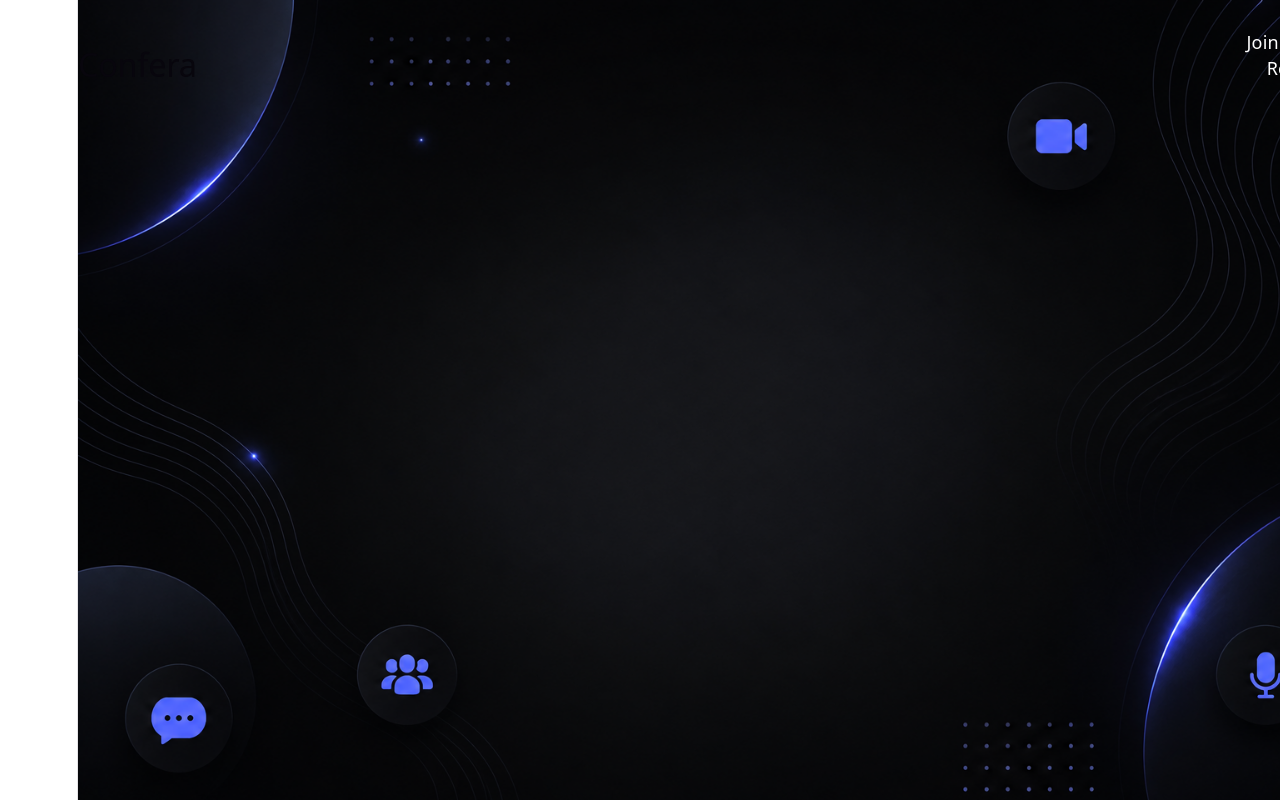
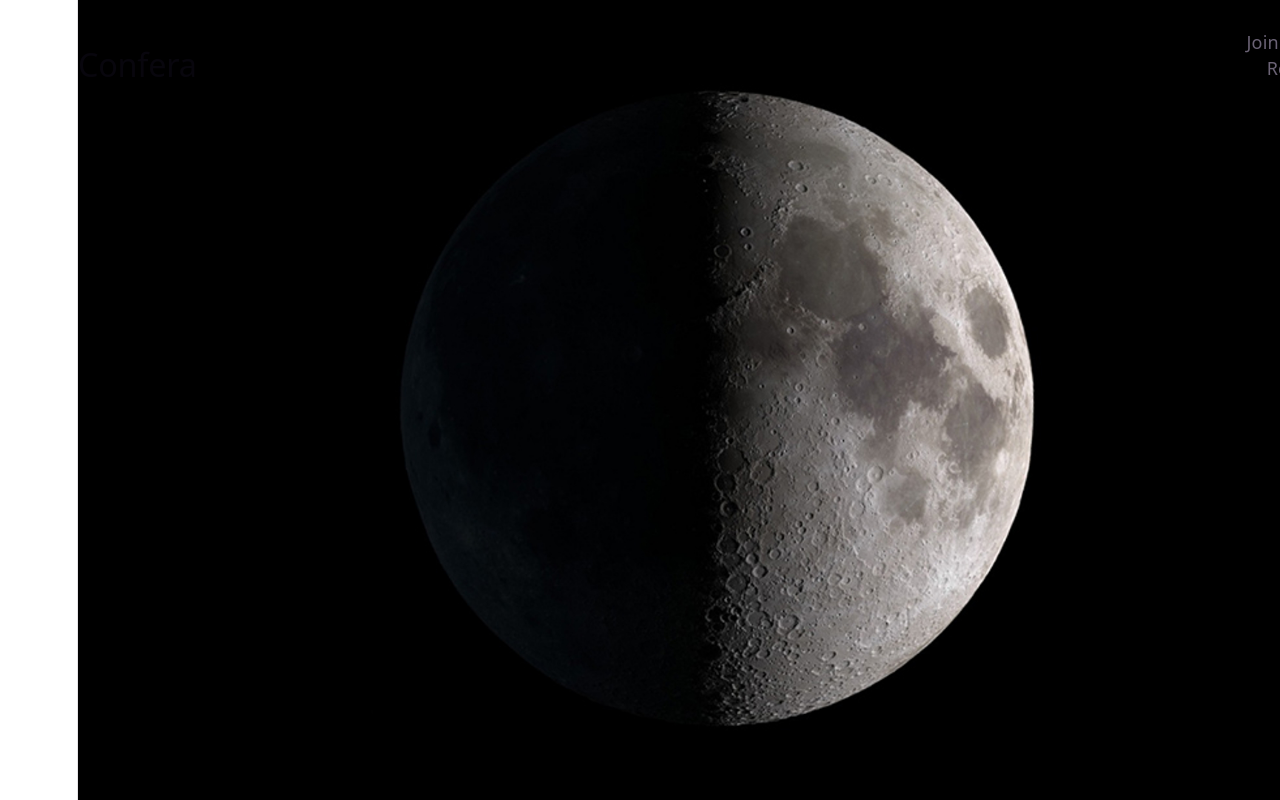
Before and after one commit to Sanasaifi786/Confera, a React app in the folder frontend/: page / in a window 1280 px wide. Shown: the top 800 px of the page. Built offline with nearby package versions, Linux system fonts and the light colour scheme; the HTML template or start-up script is replaced by a standard one.

Commit message:
Refactor code structure for improved readability and maintainability

```diff
--- a/frontend/src/App.css
+++ b/frontend/src/App.css
@@ -3,13 +3,14 @@
   padding:0;
   box-sizing: border-box;
 }
-.landingPageContainer{
+.landingPageContainer {
   width: 100vw;
   height: 100vh;
-  background: url(/public/backgroundLogo.png);
+  background-image: url("/image.png");
+  background-position: center;
   background-repeat: no-repeat;
   background-size: cover;
-  color: white;
+  overflow: hidden;
 }
 .landingPageContainer nav{
   padding-inline: 1.2 rem;
```
Also changed, not shown: frontend/public/image.png (added).
